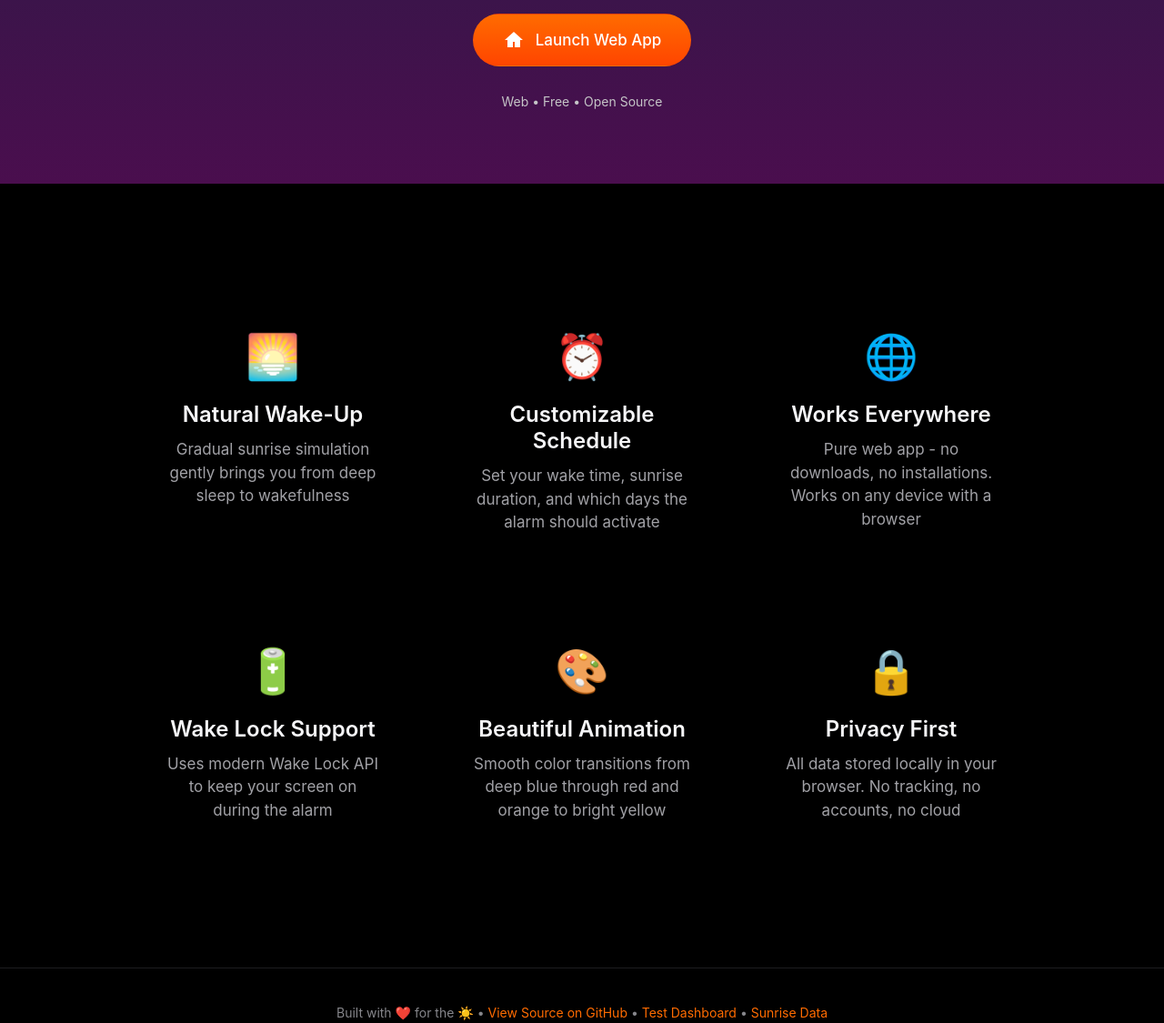
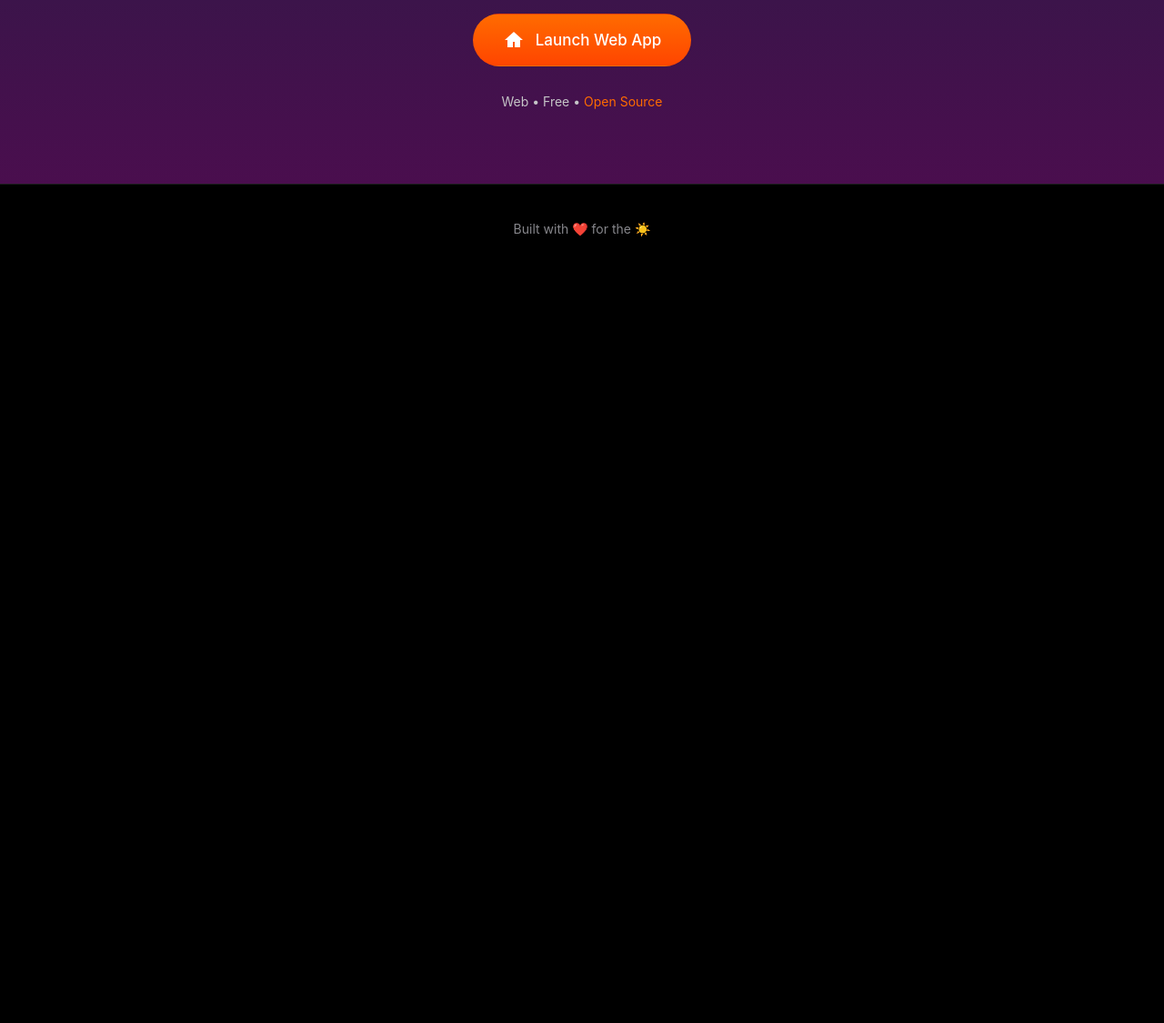
Before and after one commit to sunnyscreen/sunrisealarm, a website: page index.html in a window 1280 px wide. Shown: the part 598-1723 px from the top of the page at 91% size. After the commit the page ends 898 px from the top, so only its background shows below. Drawn offline with Linux system fonts and the light colour scheme.

Commit message:
Refactor homepage: update version text to include GitHub link, remove features section, and adjust footer. Update tests to reflect changes in footer and homepage structure.

```diff
--- a/index.html
+++ b/index.html
@@ -292,47 +292,13 @@
                 </a>
             </div>
 
-            <p class="version">Web • Free • Open Source</p>
+            <p class="version">Web • Free • <a href="https://github.com/bradnemer/sunnyscreen" target="_blank" rel="noopener noreferrer" style="color: #ff6b00; text-decoration: none;">Open Source</a></p>
         </div>
     </section>
 
-    <section class="features">
-        <div class="features-grid">
-            <div class="feature">
-                <div class="feature-icon">🌅</div>
-                <h3>Natural Wake-Up</h3>
-                <p>Gradual sunrise simulation gently brings you from deep sleep to wakefulness</p>
-            </div>
-            <div class="feature">
-                <div class="feature-icon">⏰</div>
-                <h3>Customizable Schedule</h3>
-                <p>Set your wake time, sunrise duration, and which days the alarm should activate</p>
-            </div>
-            <div class="feature">
-                <div class="feature-icon">🌐</div>
-                <h3>Works Everywhere</h3>
-                <p>Pure web app - no downloads, no installations. Works on any device with a browser</p>
-            </div>
-            <div class="feature">
-                <div class="feature-icon">🔋</div>
-                <h3>Wake Lock Support</h3>
-                <p>Uses modern Wake Lock API to keep your screen on during the alarm</p>
-            </div>
-            <div class="feature">
-                <div class="feature-icon">🎨</div>
-                <h3>Beautiful Animation</h3>
-                <p>Smooth color transitions from deep blue through red and orange to bright yellow</p>
-            </div>
-            <div class="feature">
-                <div class="feature-icon">🔒</div>
-                <h3>Privacy First</h3>
-                <p>All data stored locally in your browser. No tracking, no accounts, no cloud</p>
-            </div>
-        </div>
-    </section>
 
     <footer>
-        <p>Built with ❤️ for the ☀️ • <a href="https://github.com/bradnemer/sunnyscreen" style="color: #ff6b00; text-decoration: none;">View Source on GitHub</a> • <a href="/tests" style="color: #ff6b00; text-decoration: none;">Test Dashboard</a> • <a href="sunrise-data.html" style="color: #ff6b00; text-decoration: none;">Sunrise Data</a></p>
+        <p>Built with ❤️ for the ☀️</p>
     </footer>
 </body>
 </html>
```
Also changed, not shown: tests/e2e/homepage.spec.js (+9 -9 lines), tests/e2e/sunrise-data.spec.js (+6 -12 lines).
